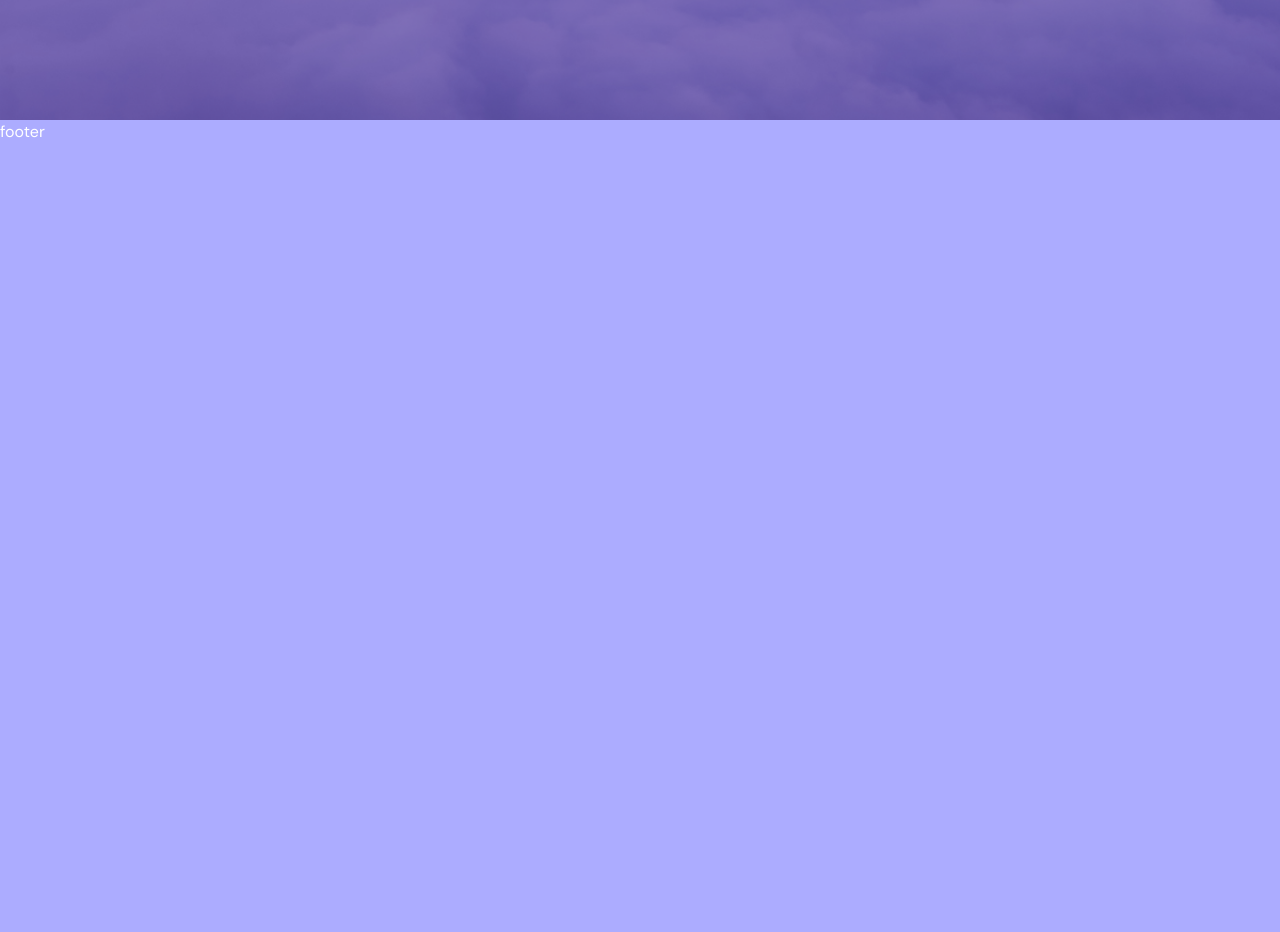
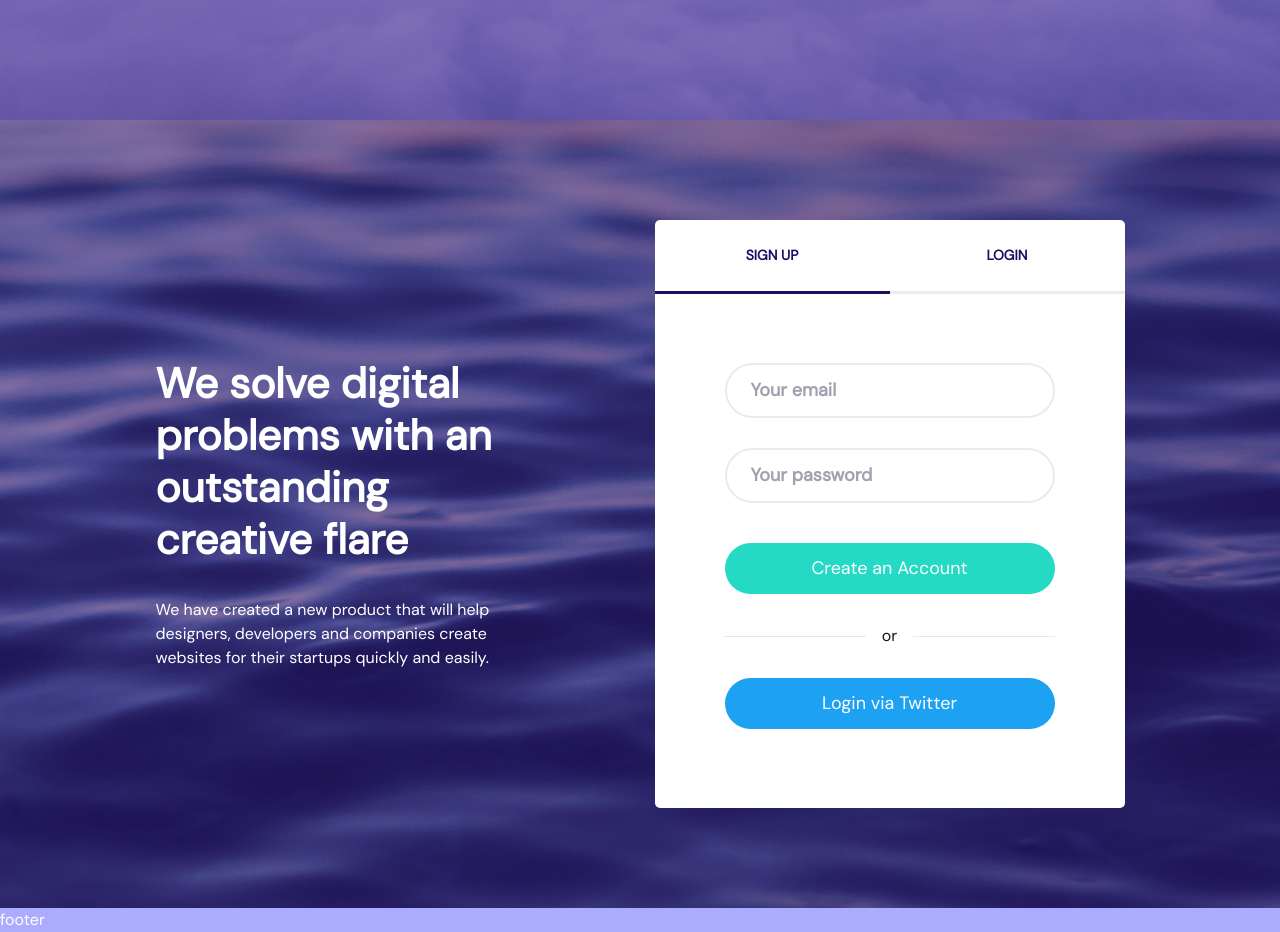
Before and after one commit to youseffatomi/job_darman, a React (Vite) app: page / in a window 1280 px wide. Shown: the part 680-1612 px from the top of the page. Before the commit the page ends 824 px from the top, so only its background shows below. Built offline with nearby package versions, Linux system fonts and the light colour scheme.

Commit message:
created Form Components |  Completed Forms Section

```diff
--- a/src/App.jsx
+++ b/src/App.jsx
@@ -1,10 +1,12 @@
-import Layout from "./components/layout";
-import Landing from "./components/sections/Landing";
+import Layout from "@/components/layout";
+import FormSection from "@/components/sections/Form";
+import Landing from "@/components/sections/Landing";
 
 export default function App() {
   return (
     <Layout>
       <Landing />
+      <FormSection />
     </Layout>
   );
 }
--- /dev/null
+++ b/src/components/FormComponents/index.jsx
@@ -0,0 +1,22 @@
+import "./style.scss";
+
+export const Button = ({ children, color, className, ...props }) => (
+  <button
+    style={{ backgroundColor: color || "#ccc" }}
+    {...props}
+    className={className + " py-[12px] w-full rounded-full text-[18px]"}
+  >
+    {children}
+  </button>
+);
+
+export const Input = ({ label, setValue, ...props }) => (
+  <div>
+    {label && <label>{label}</label>}
+    <input
+      className="font-bold placeholder-[#15143966] text-[18px] px-[24px] py-[12px] rounded-full block w-full border-2 border-solid border-[#EBEAED] focus:border-[#cecdcf] transition-all"
+      onChange={(e) => setValue(e.target.value)}
+      {...props}
+    />
+  </div>
+);
--- /dev/null
+++ b/src/components/FormComponents/style.scss
@@ -0,0 +1,4 @@
+input:focus,
+button:focus {
+  outline: none;
+}
--- /dev/null
+++ b/src/components/sections/Form/AuthForm.jsx
@@ -0,0 +1,70 @@
+import { useState } from "react";
+import { Input } from "@/components/FormComponents";
+import { Button } from "@/components/FormComponents";
+
+const Tab = ({ showSignUp, SetShowSignUp }) => (
+  <div className="text-label text-[14px] font-regular grid grid-cols-2">
+    <button
+      onClick={() => SetShowSignUp(true)}
+      className={`py-[25px] uppercase border-b-[3px] border-solid transition-all ${
+        showSignUp ? "border-label" : "border-[#EBEAED]"
+      } `}
+    >
+      Sign Up
+    </button>
+    <button
+      onClick={() => SetShowSignUp(false)}
+      className={`py-[25px] uppercase border-b-[3px] border-solid transition-all ${
+        !showSignUp ? "border-label" : "border-[#EBEAED]"
+      }`}
+    >
+      Login
+    </button>
+  </div>
+);
+
+const SignUp = () => (
+  <form className="pt-[69px] pb-[79px] px-[70px]">
+    <div className="grid gap-[30px]">
+      <Input placeholder="Your email" />
+      <Input placeholder="Your password" />
+    </div>
+
+    <Button className="mt-[40px]" color="#25DAC5">
+      Create an Account
+    </Button>
+
+    <div className="flex items-center gap-[16px] my-[30px]">
+      <hr className="flex-grow border-[#141414] opacity-10" />
+      <span className="text-[#141414]">or</span>
+      <hr className="flex-grow border-[#141414] opacity-10" />
+    </div>
+
+    <Button color="#1DA1F2">Login via Twitter</Button>
+  </form>
+);
+
+const Login = () => (
+  <form className="pt-[69px] pb-[79px] px-[70px]">
+    <div className="grid gap-[30px]">
+      <Input placeholder="Your email" />
+      <Input placeholder="Your password" />
+    </div>
+
+    <Button className="mt-[40px]" color="#25DAC5">
+      Login
+    </Button>
+  </form>
+);
+
+export default function AuthForm() {
+  const [showSignUp, SetShowSignUp] = useState(true);
+
+  return (
+    <div className="rounded-[5px] bg-white">
+      <Tab {...{ showSignUp, SetShowSignUp }} />
+
+      {showSignUp ? <SignUp /> : <Login />}
+    </div>
+  );
+}
--- /dev/null
+++ b/src/components/sections/Form/index.jsx
@@ -0,0 +1,40 @@
+import FormBG from "@/assets/images/form-bg.png";
+import AuthForm from "./AuthForm";
+
+export default function FormSection() {
+  return (
+    <section
+      className=" grid place-items-center"
+      style={{
+        background: `url(${FormBG}) no-repeat`,
+        backgroundSize: "cover",
+        backgroundAttachment: "fixed",
+      }}
+    >
+      <div className="container py-[100px] flex justify-center gap-[130px]">
+        {/* heading */}
+
+        <div className="grid place-items-center">
+          <div className="w-[369px] ">
+            <h2
+              className="text-[42px] font-bold"
+              style={{ lineHeight: "52px" }}
+            >
+              We solve digital problems with an outstanding creative flare
+            </h2>
+            <p className="mt-[32px]">
+              We have created a new product that will help designers, developers
+              and companies create websites for their startups quickly and
+              easily.
+            </p>
+          </div>
+        </div>
+
+        {/* Auth Form */}
+        <div className="w-[470px]">
+          <AuthForm />
+        </div>
+      </div>
+    </section>
+  );
+}
--- a/tailwind.config.js
+++ b/tailwind.config.js
@@ -5,6 +5,7 @@ export default {
     extend: {
       colors: {
         body: "#fff",
+        label: "#1E0E62",
       },
       container: {
         center: true,
```
Also changed, not shown: src/assets/images/form-bg.png.
